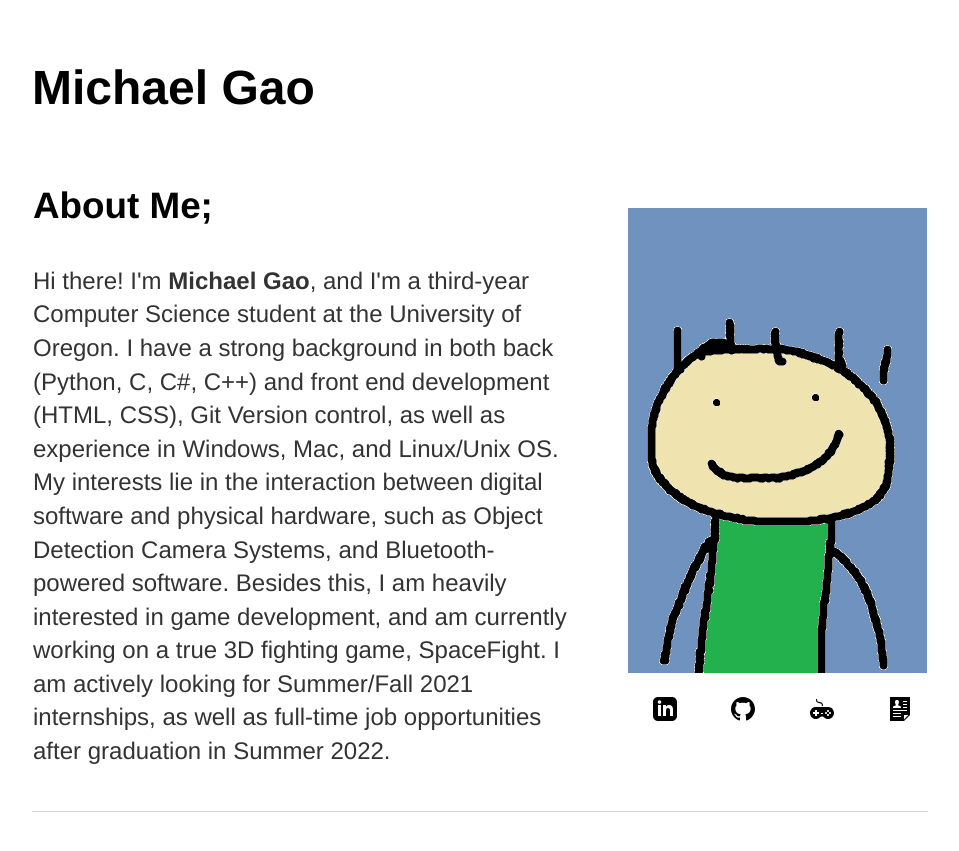
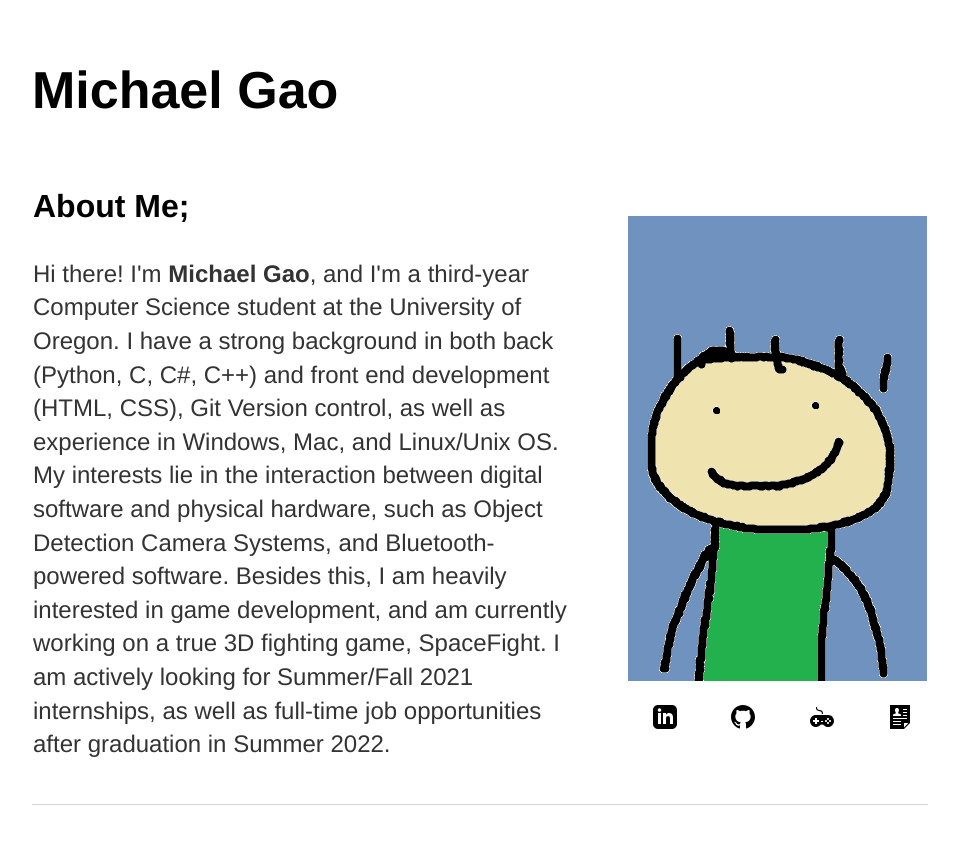
Before and after one commit to michael-c-gao/WebsiteOfMichael, a Jekyll site: the page built from index.html, in a window 1280 px wide. Shown: the top 851 px of the page, without its empty margins (160-1119 px from the left). Built offline with Jekyll 4.4.1, drawn with Linux system fonts in a browser that asks for light colours.

Commit message:
Update main.css

```diff
--- a/css/main.css
+++ b/css/main.css
@@ -27,9 +27,9 @@ a:hover {
 
 
 h1, h2, h3, h4, h5 { font-family: 'Helvetica', 'Arial', 'Sans-Serif'; }
-h1 { font-size: 3em;  }
+h1 { font-size: 3.25em;  }
 h2 { font-size: 2.7em; }
-h3 { font-size: 2.3em; }
+h3 { font-size: 2.0em; }
 h4 { font-size: 1.5em;}
 h5 { font-size: 3.5em;
      padding: 0px;
```
